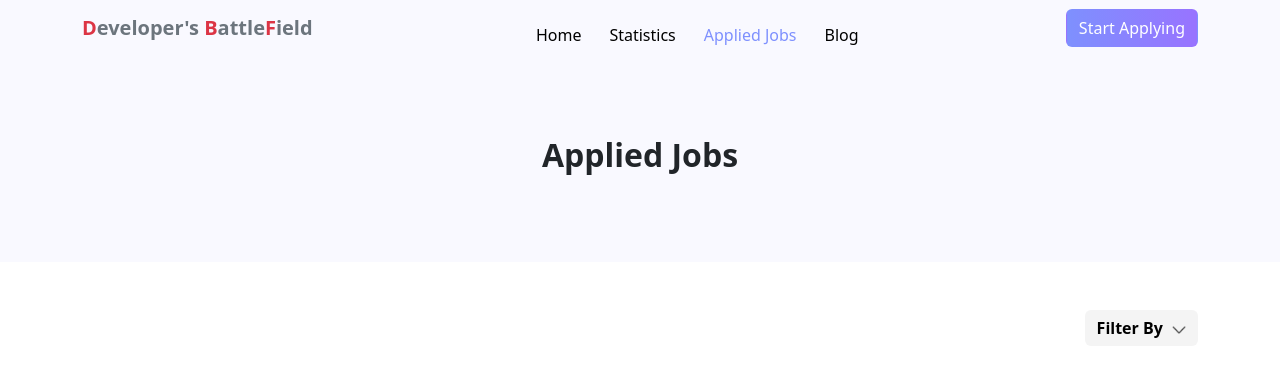
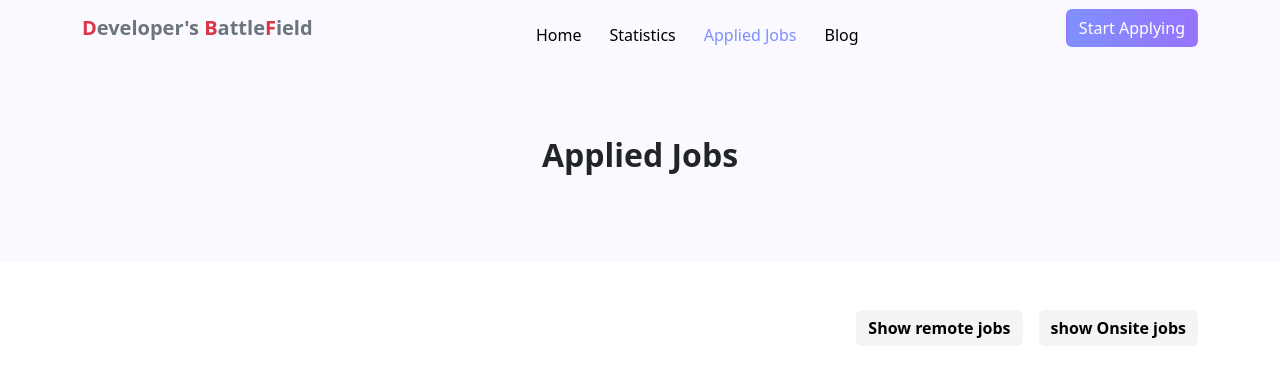
Before and after one commit to tarekhasan1/developer-battlefield, a React (Vite) app: page /applied-jobs in a window 1280 px wide. Shown: the top 376 px of the page. Built offline with nearby package versions, Linux system fonts and the light colour scheme.

Commit message:
Filter button added on the applied jobs section

```diff
--- a/src/App.jsx
+++ b/src/App.jsx
@@ -1,5 +1,6 @@
 import { Outlet } from "react-router-dom";
 import "./App.scss";
+
 // components import
 import Header from "./components/header/Header";
 
--- a/src/App.scss
+++ b/src/App.scss
@@ -3,8 +3,19 @@
     color: #fff;
     font-weight: 500;
 }
-
 main .page-title {
     background-color: #f9f9ff;
     padding: 80px 0;
 }
+#details-container img {
+    width: 18px;
+    height: 18px;
+}
+#details-container p {
+    display: flex;
+    align-items: center;
+    gap: 10px;
+}
+#details-container p.address {
+    display: block;
+}
--- a/src/route-styles/AppliedJobs.style.scss
+++ b/src/route-styles/AppliedJobs.style.scss
@@ -1,14 +1,11 @@
-.applied-job-sec .container #filter-btn {
+.applied-job-sec .container .filter-btn {
     background-color: #f4f4f4 !important;
     border: none;
     color: #000;
     font-weight: 600;
     padding: 6px 12px;
 }
-.applied-job-sec .container #filter-btn img {
-    width: 14px;
-    margin-left: 5px;
-}
+
 .applied-job-sec .container #applied-job .job-card {
     display: grid;
     grid-template-columns: auto 1fr auto;
--- a/src/routes/AppliedJobs.jsx
+++ b/src/routes/AppliedJobs.jsx
@@ -7,15 +7,38 @@ import "../components/featured-job/Featured.style.scss";
 import "../route-styles/AppliedJobs.style.scss";
 
 const AppliedJobs = () => {
+    const [mainData, setMainData] = useState([]);
     const navigate = useNavigate();
     const [data, setData] = useState([]);
 
     useEffect(() => {
         const previousData = localStorage.getItem("jobData");
+        const jobData = JSON.parse(previousData);
         if (previousData) {
-            setData(JSON.parse(previousData));
+            setMainData(jobData);
+            setData(jobData);
         }
     }, []);
+
+        // see only remote handler
+        const seeRemoteJobs = () => {
+            if (Array.isArray(mainData) && mainData.length > 0) {
+                const remoteJobs = mainData.filter(
+                    (jobData) => String(jobData.job_type).toLowerCase() === "remote"
+                );
+                setData(remoteJobs);
+            }
+        };
+
+        // see only on-site handler
+        const seeOnSiteJobs = () => {
+            if (Array.isArray(mainData) && mainData.length > 0) {
+                const OnsiteJobs = mainData.filter(
+                    (jobData) => String(jobData.job_type).toLowerCase() === "onsite"
+                );
+                setData(OnsiteJobs);
+            }
+        };
 
     return (
         <div className="applied-job-sec">
@@ -24,9 +47,18 @@ const AppliedJobs = () => {
             </div>
             <div className="container mt-5 mb-3">
                 <dir className="text-end">
-                    <button className="rounded" id="filter-btn">
-                        Filter By <img src={vector} alt="" />
-                    </button>
+                <button
+                onClick={seeRemoteJobs}
+                className="rounded me-3 filter-btn"
+            >
+                Show remote jobs
+            </button>
+            <button
+                onClick={seeOnSiteJobs}
+                className="rounded filter-btn"
+            >
+                show Onsite jobs
+            </button>
                 </dir>
                 <div id="applied-job">
                     {data &&
```
Also changed, not shown: src/components/header/Header.jsx (+9 -18 lines).
